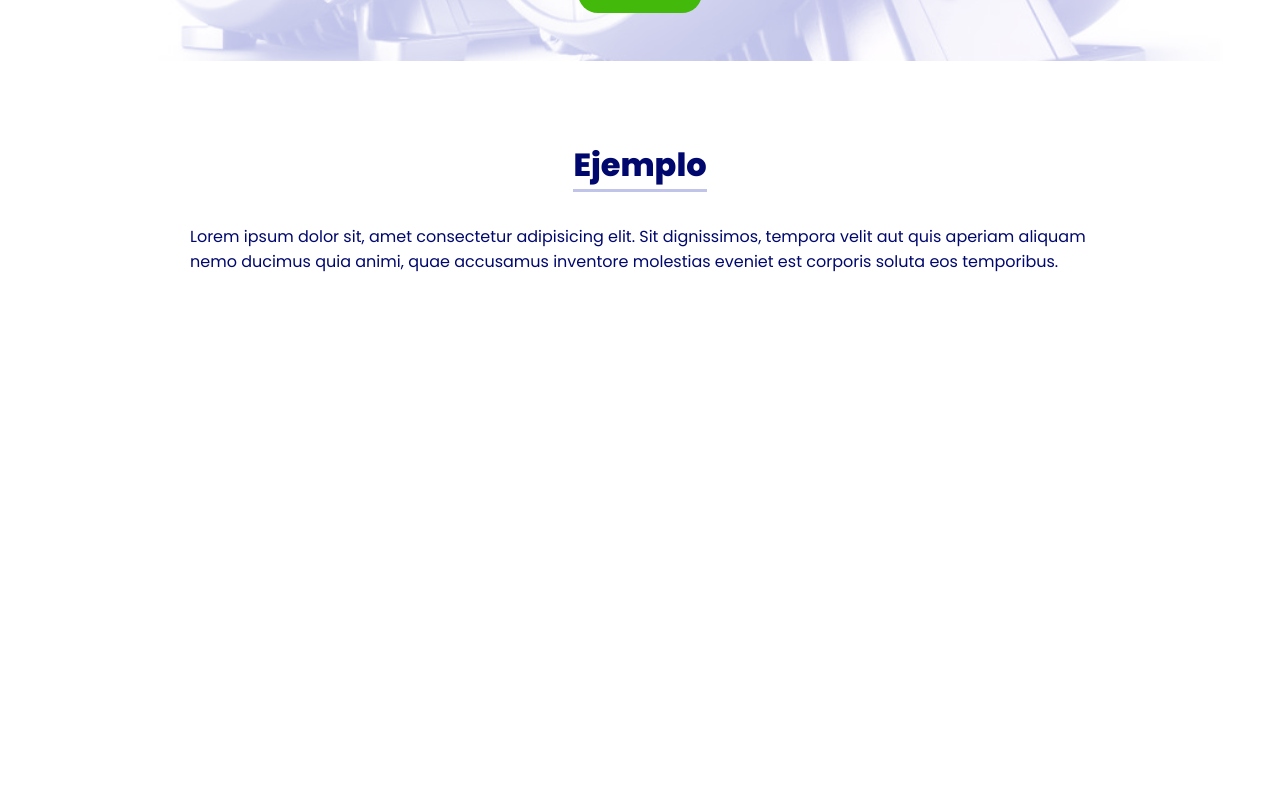
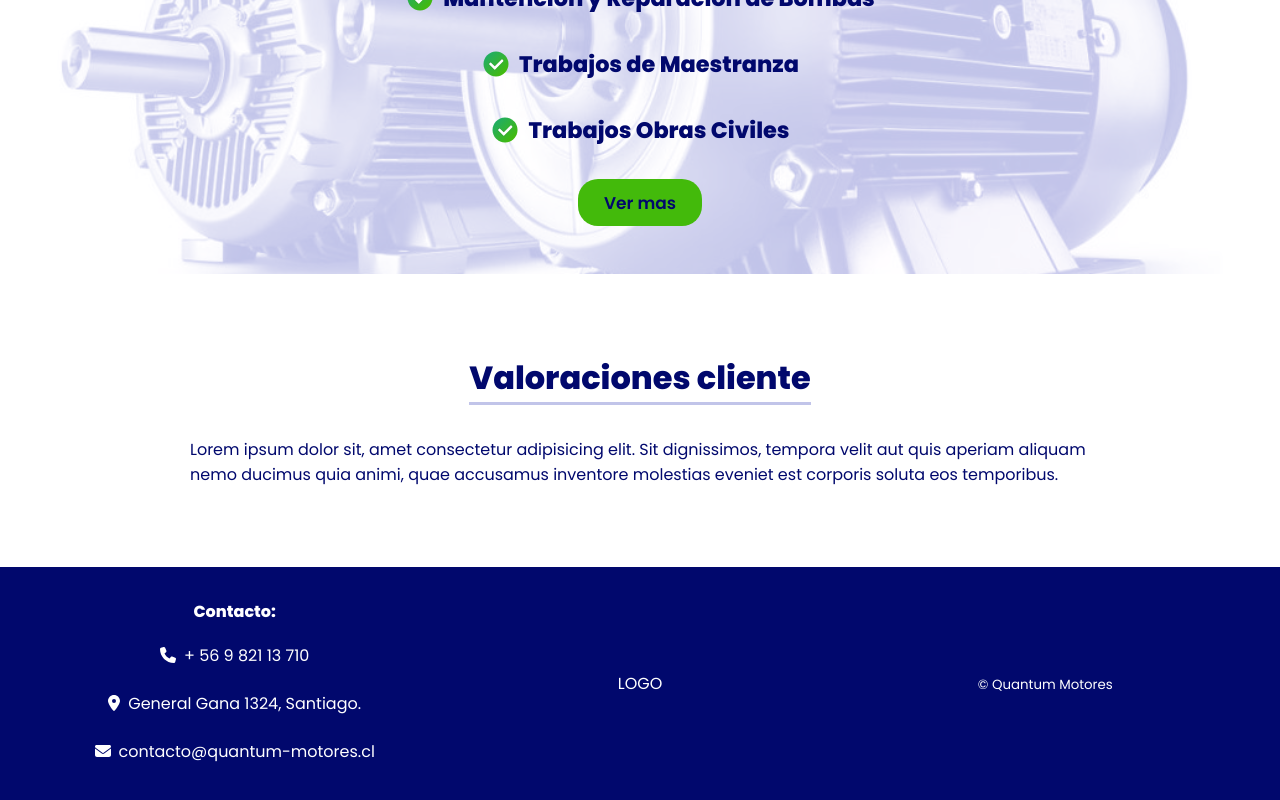
Before and after one commit to cpinopacheco/quantum-motores-official, a React (Vite) app: page / in a window 1280 px wide. Shown: the part 1768-2568 px from the top of the page. Before the commit the page ends 2122 px from the top, so only its background shows below. Built offline with nearby package versions, Linux system fonts and the light colour scheme.

Commit message:
first presentation footer added

```diff
--- a/package.json
+++ b/package.json
@@ -10,12 +10,16 @@
     "preview": "vite preview"
   },
   "dependencies": {
+    "@fortawesome/fontawesome-svg-core": "^6.4.2",
+    "@fortawesome/free-regular-svg-icons": "^6.4.2",
+    "@fortawesome/free-solid-svg-icons": "^6.4.2",
+    "@fortawesome/react-fontawesome": "^0.2.0",
     "localforage": "^1.10.0",
     "match-sorter": "^6.3.1",
     "react": "^18.2.0",
     "react-dom": "^18.2.0",
     "react-router-dom": "^6.15.0",
-    "sort-by": "^1.2.0",
+    "sort-by": "^0.0.2",
     "styled-components": "^6.0.7"
   },
   "devDependencies": {
--- a/src/App.jsx
+++ b/src/App.jsx
@@ -1,11 +1,13 @@
 import { Outlet } from "react-router-dom";
 import Header from "./components/header/Header";
+import Footer from "./components/footer/Footer";
 
 function App() {
   return (
     <>
       <Header></Header>
       <Outlet />
+      <Footer></Footer>
     </>
   );
 }
--- /dev/null
+++ b/src/components/footer/Footer.jsx
@@ -0,0 +1,97 @@
+import { FontAwesomeIcon } from "@fortawesome/react-fontawesome";
+import {
+  faPhone,
+  faLocationDot,
+  faEnvelope,
+} from "@fortawesome/free-solid-svg-icons";
+
+import styled from "styled-components";
+import { Link } from "react-router-dom";
+
+const Footer = () => {
+  return (
+    <FooterContainer>
+      <ContactContainer>
+        <h4>Contacto: </h4>
+        <Link to="tel:+56957409074" title="Llamar" className="link">
+          <FontAwesomeIcon icon={faPhone} />
+          <span>+ 56 9 821 13 710</span>
+        </Link>
+        <Link
+          to="https://goo.gl/maps/DdGg4r2CQUF88fDe9"
+          title="Ubicación"
+          className="link"
+          target="_blank"
+        >
+          <FontAwesomeIcon icon={faLocationDot} />
+          <span>General Gana 1324, Santiago.</span>
+        </Link>
+        <Link
+          to="mailto:contacto@quantum-motores.cl"
+          title="Mail"
+          className="link"
+        >
+          <FontAwesomeIcon icon={faEnvelope} />
+          <span>contacto@quantum-motores.cl</span>
+        </Link>
+      </ContactContainer>
+      <div>LOGO</div>
+      <div>
+        <p>
+          <small> &copy; Quantum Motores</small>{" "}
+        </p>
+      </div>
+    </FooterContainer>
+  );
+};
+
+export default Footer;
+
+const FooterContainer = styled.footer`
+  background-color: var(--primary-color);
+  color: #fff;
+  display: grid;
+  grid-template-columns: 1;
+  place-items: center;
+  padding: 2rem;
+  @media (min-width: 992px) {
+    grid-template-columns: repeat(3, 1fr);
+  }
+`;
+
+const ContactContainer = styled.div`
+  display: flex;
+  flex-direction: column;
+  justify-content: center;
+  align-items: center;
+  gap: 1rem;
+
+  .link {
+    color: #fff;
+    text-decoration: none;
+    line-height: 2;
+    position: relative;
+
+    @media (min-width: 992px) {
+      &::before {
+        content: "";
+        width: 100%;
+        height: 3px;
+        border-radius: 2px;
+        background-color: var(--secondary-color);
+        position: absolute;
+        bottom: -0.5rem;
+        left: 0;
+        transition: transform 0.6s, opacity 0.6s;
+        opacity: 0;
+      }
+      &:hover::before {
+        transform: translateY(-0.25rem);
+        opacity: 1;
+      }
+    }
+  }
+  .link span {
+    margin-left: 0.5rem;
+  }
+`;
--- a/src/pages/Home.jsx
+++ b/src/pages/Home.jsx
@@ -26,10 +26,20 @@ const Home = () => {
           disponible para cualquier solicitud que ustedes requieran.
         </SectionDescription>
       </SectionContent>
+      <SectionContent>
+        <Title title="Sección Marcas"></Title>
+        <SectionDescription>
+          Lorem ipsum dolor sit, amet consectetur adipisicing elit. Sit
+          dignissimos, tempora velit aut quis aperiam aliquam nemo ducimus quia
+          animi, quae accusamus inventore molestias eveniet est corporis soluta
+          eos temporibus.
+        </SectionDescription>
+      </SectionContent>
+
       <ServicesBanner></ServicesBanner>
 
       <SectionContent>
-        <Title title="Ejemplo"></Title>
+        <Title title="Valoraciones cliente"></Title>
         <SectionDescription>
           Lorem ipsum dolor sit, amet consectetur adipisicing elit. Sit
           dignissimos, tempora velit aut quis aperiam aliquam nemo ducimus quia
```
Also changed, not shown: 1 other file (tests, documents, lock files or other folders).
